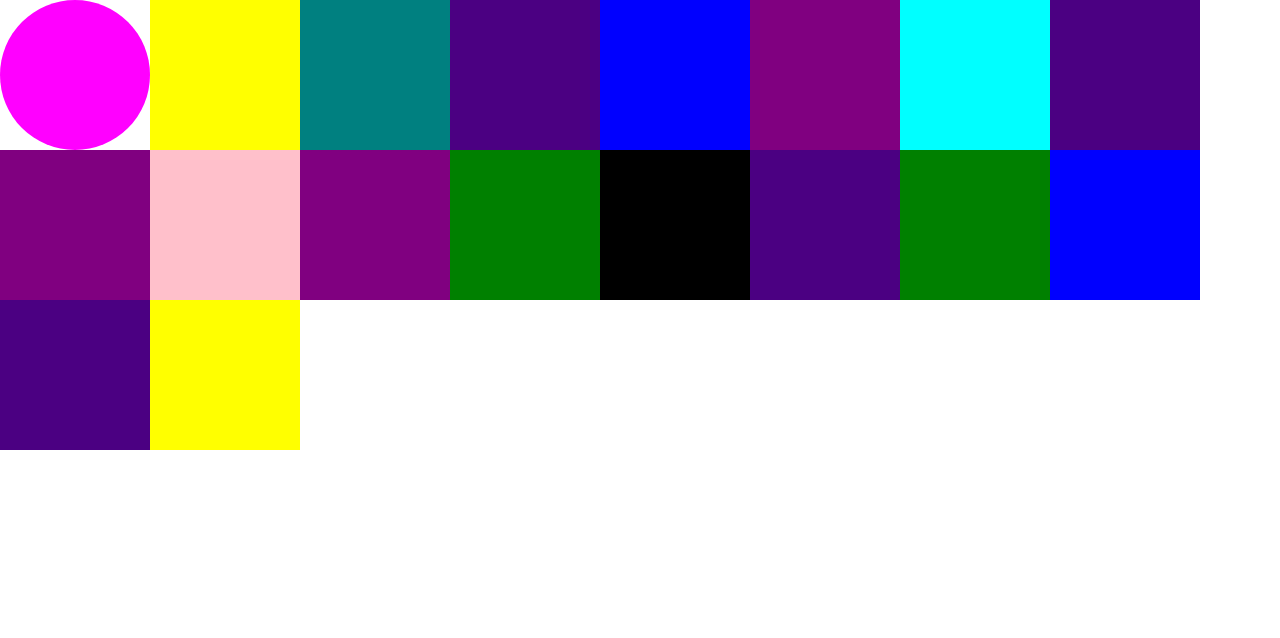
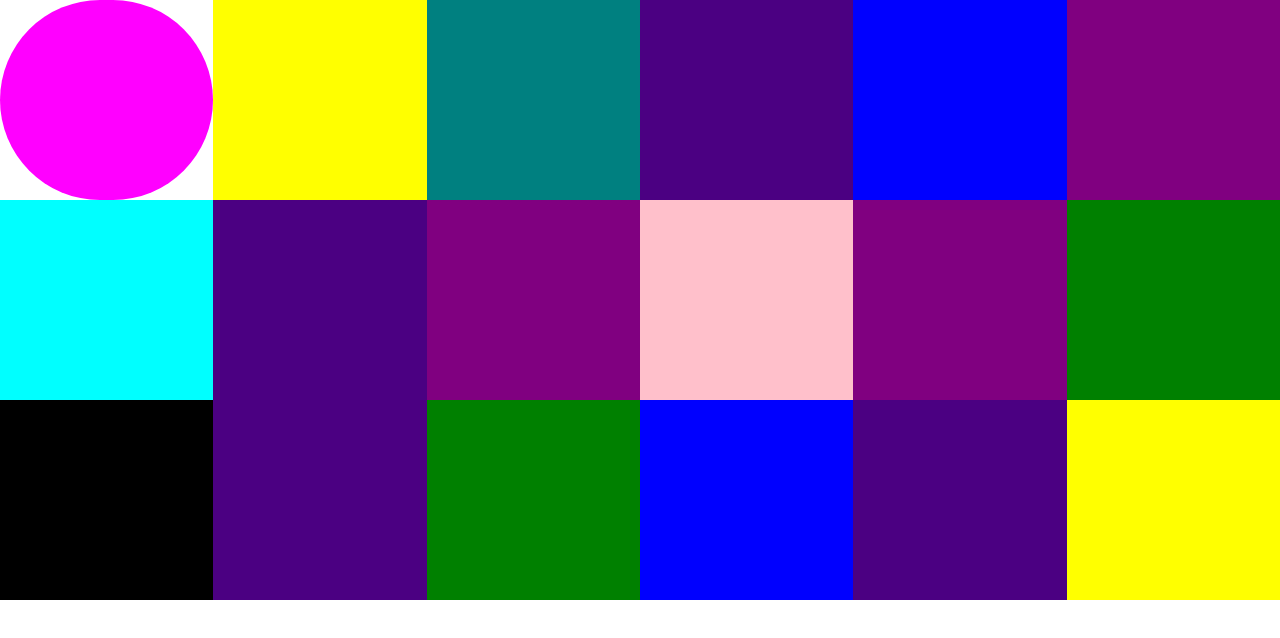
Before and after one commit to JoseBorbon/color-boxes-app, a React (Create React App) app: page / in a window 1280 px wide. Shown: the top 638 px of the page. Built offline with nearby package versions, Linux system fonts and the light colour scheme.

Commit message:
added styles for colors

```diff
--- a/src/ColorBox.css
+++ b/src/ColorBox.css
@@ -1,77 +1,90 @@
 #red {
-  width: 150px;
-  height: 150px;
+  width: 200px;
+  height: 200px;
   background-color: red;
+  flex-grow: 1;
 }
 
 #green {
-  width: 150px;
-  height: 150px;
+  width: 200px;
+  height: 200px;
   background-color: green;
+  flex-grow: 1;
 }
 
 #blue {
-  width: 150px;
-  height: 150px;
+  width: 200px;
+  height: 200px;
   background-color: blue;
+  flex-grow: 1;
 }
 
 #yellow {
-  width: 150px;
-  height: 150px;
+  width: 200px;
+  height: 200px;
   background-color: yellow;
+  flex-grow: 1;
 }
 
 #orange {
-  width: 150px;
-  height: 150px;
+  width: 200px;
+  height: 200px;
   background-color: orange;
+  flex-grow: 1;
 }
 
 #pink {
-  width: 150px;
-  height: 150px;
+  width: 200px;
+  height: 200px;
   background-color: pink;
+  flex-grow: 1;
 }
 
 #white {
-  width: 150px;
-  height: 150px;
+  width: 200px;
+  height: 200px;
   background-color: white;
+  flex-grow: 1;
 }
 
 #black {
-  width: 150px;
-  height: 150px;
+  width: 200px;
+  height: 200px;
   background-color: black;
+  flex-grow: 1;
 }
 
 #purple {
-  width: 150px;
-  height: 150px;
+  width: 200px;
+  height: 200px;
   background-color: purple;
+  flex-grow: 1;
 }
 
 #magenta {
-  width: 150px;
-  height: 150px;
+  width: 200px;
+  height: 200px;
   background-color: magenta;
+  flex-grow: 1;
 }
 
 #cyan {
-  width: 150px;
-  height: 150px;
+  width: 200px;
+  height: 200px;
   background-color: cyan;
+  flex-grow: 1;
 }
 
 #indigo {
-  width: 150px;
-  height: 150px;
+  width: 200px;
+  height: 200px;
   background-color: indigo;
+  flex-grow: 1;
 }
 
 #teal {
-  width: 150px;
-  height: 150px;
+  width: 200px;
+  height: 200px;
   background-color: teal;
+  flex-grow: 1;
 }
```
